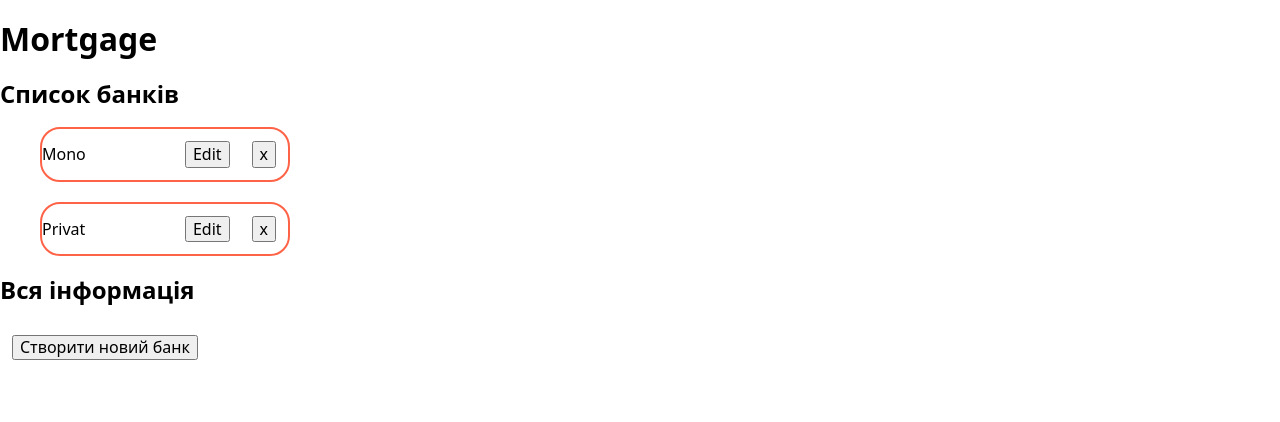
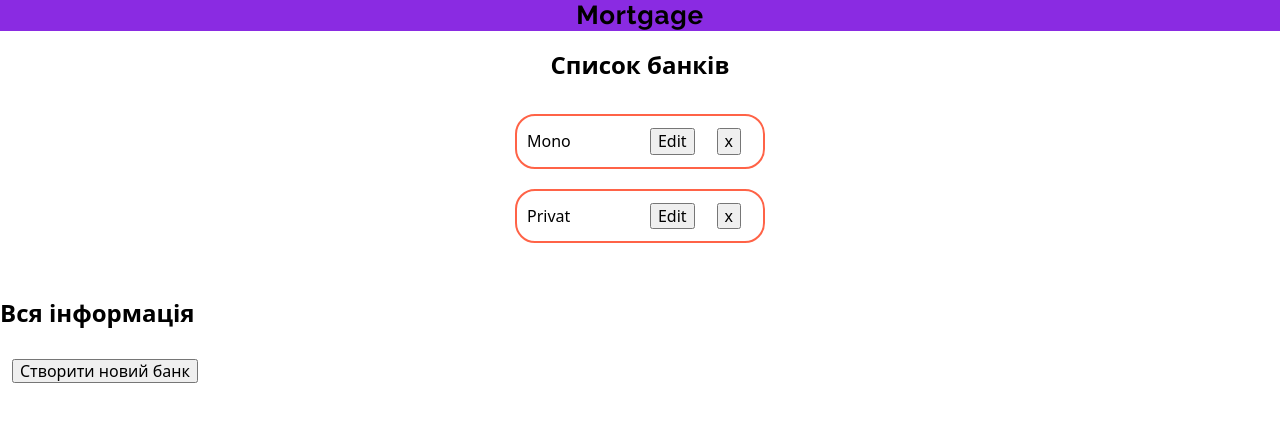
Before and after one commit to MaxsaVika/mortgage-banks-info, a plain HTML site: page index.html in a window 1280 px wide. Drawn offline with nearby package versions, Linux system fonts and the light colour scheme.

Commit message:
start-vcode

```diff
--- a/css/main.css
+++ b/css/main.css
@@ -1,11 +1,18 @@
+ul {
+    list-style: none;
+}
+
 .banks > li {
     display: flex;
     margin-bottom: 20px;
+    padding: 0 10px;
+
 }
 .banks__item {
     border: 2px solid tomato;
     width: 250px;
     border-radius: 20px;
+
 }
 .banks__edit--button {
     margin-left: auto;
@@ -15,3 +22,32 @@ button {
     margin: 12px;
     cursor: pointer;
 }
+
+.banklist-container {
+    display: flex;
+    width: auto;
+    justify-content: center;
+}
+
+.banks {
+    padding: 0;
+}
+
+.main-title {
+    text-align: center;
+}
+.header {
+    background-color: blueviolet;
+}
+.header-title {
+        font-family: "Raleway", sans-serif;
+        font-style: normal;
+        font-weight: bold;
+        font-size: 26px;
+        line-height: 1.19;
+        letter-spacing: 0.03em;
+        margin: auto;
+        text-align: center;
+        /* display: none; */
+
+}
--- a/index.html
+++ b/index.html
@@ -15,11 +15,12 @@
 
 <body>
   <header class="header">
-    <h1>Mortgage</h1>
+    <h1 class="header-title">Mortgage</h1>
   </header>
   <section class="hero">
+    <h2 class="main-title">Список банків</h2>
     <div class="banklist-container">
-      <h2>Список банків</h2>
+
       <ol class="banks"></ol>
     </div>
     <div class="info-container">
```
